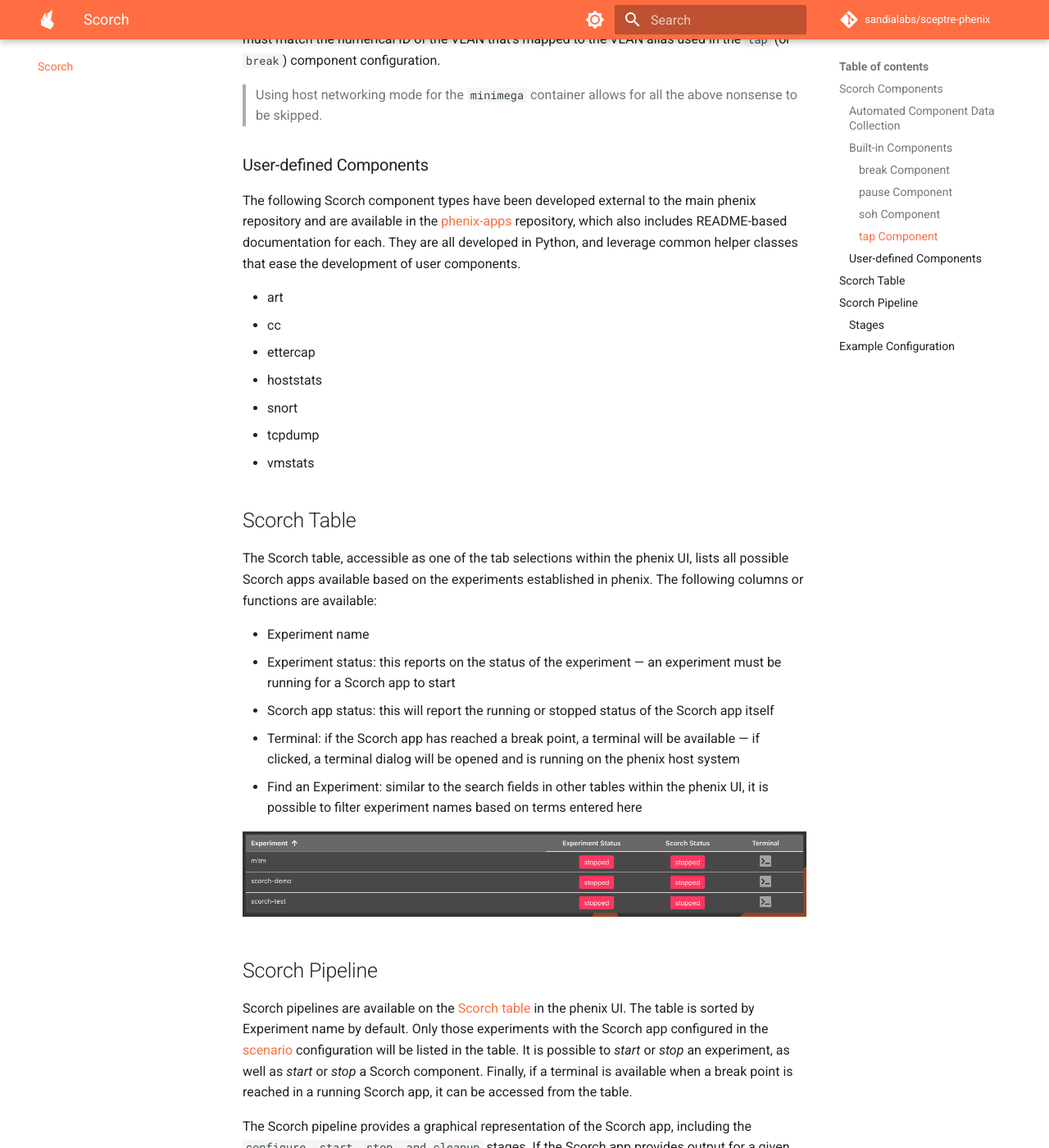
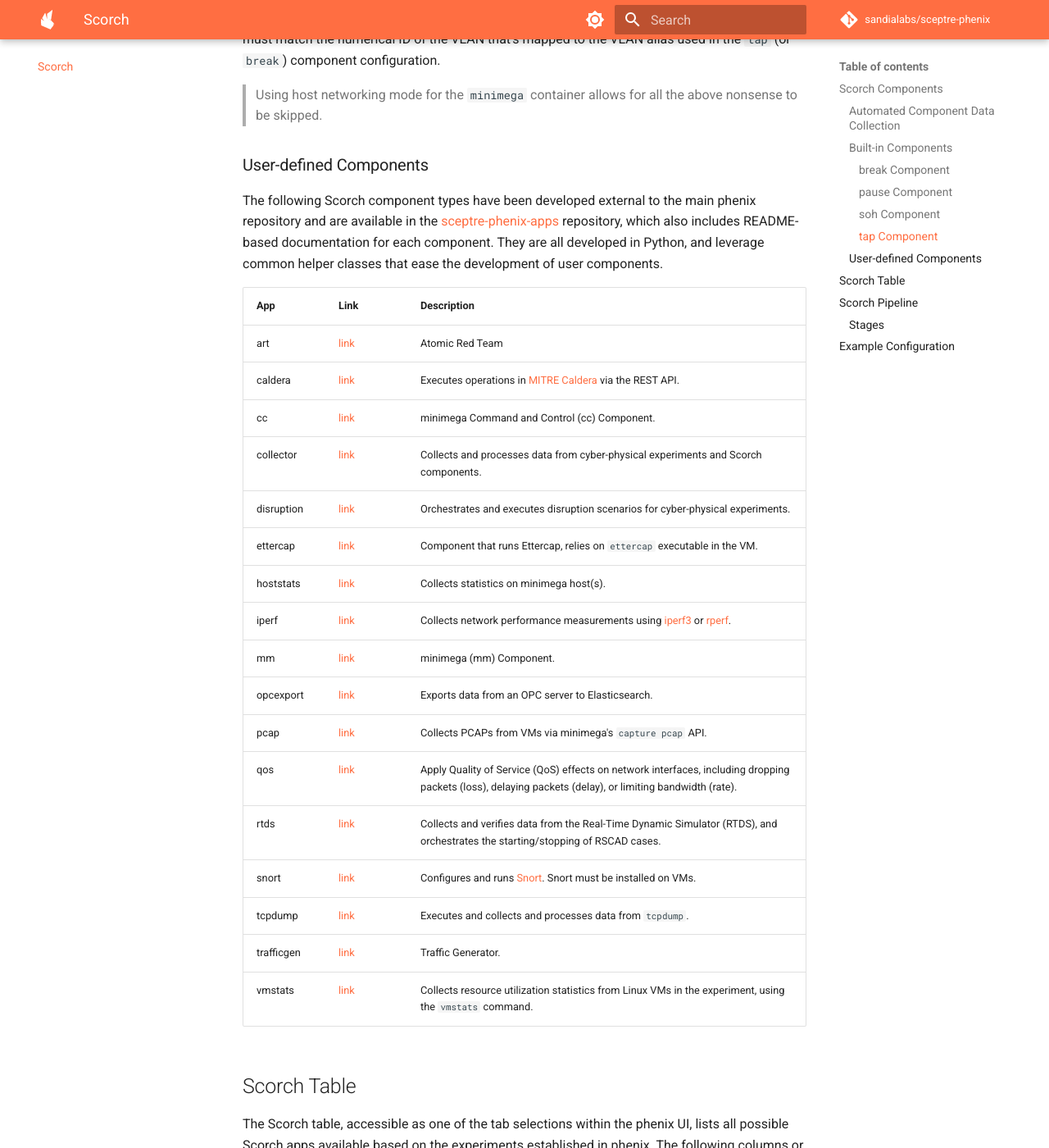
Before and after one commit to sandialabs/sceptre-phenix-docs, an MkDocs documentation site: the page built from docs/scorch.md, in a window 1280 px wide and 1400 px high, scrolled down 4902 px. Shown: the whole window at 82% size. Built offline with MkDocs 1.6.1 and Material for MkDocs 9.7.7, drawn with Linux system fonts in a browser that asks for light colours; comment, search, counter and statistics services are not loaded; the version menu is left out.

Commit message:
doc(scorch): add table with scorch components from sceptre-phenix-apps

```diff
--- a/docs/scorch.md
+++ b/docs/scorch.md
@@ -166,15 +166,28 @@
 
 ### User-defined Components
 
-The following Scorch component types have been developed external to the main phenix repository and are available in the [phenix-apps](https://github.com/activeshadow/phenix-apps/tree/main/src/python/phenix_apps/apps/scorch) repository, which also includes README-based documentation for each. They are all developed in Python, and leverage common helper classes that ease the development of user components.
+The following Scorch component types have been developed external to the main phenix repository and are available in the [sceptre-phenix-apps](https://github.com/sandialabs/sceptre-phenix-apps/tree/main/src/python/phenix_apps/apps/scorch) repository, which also includes README-based documentation for each component. They are all developed in Python, and leverage common helper classes that ease the development of user components.
 
-- art
-- cc
-- ettercap
-- hoststats
-- snort
-- tcpdump
-- vmstats
+| App | Link | Description |
+| --- | ------ | ----------- |
+| art | [link](https://github.com/sandialabs/sceptre-phenix-apps/tree/main/src/python/phenix_apps/apps/scorch/art) | Atomic Red Team |
+| caldera | [link](https://github.com/sandialabs/sceptre-phenix-apps/tree/main/src/python/phenix_apps/apps/scorch/caldera) | Executes operations in [MITRE Caldera](https://caldera.mitre.org/) via the REST API. |
+| cc | [link](https://github.com/sandialabs/sceptre-phenix-apps/tree/main/src/python/phenix_apps/apps/scorch/cc) | minimega Command and Control (cc) Component. |
+| collector | [link](https://github.com/sandialabs/sceptre-phenix-apps/tree/main/src/python/phenix_apps/apps/scorch/collector) | Collects and processes data from cyber-physical experiments and Scorch components. |
+| disruption | [link](https://github.com/sandialabs/sceptre-phenix-apps/tree/main/src/python/phenix_apps/apps/scorch/disruption) | Orchestrates and executes disruption scenarios for cyber-physical experiments. |
+| ettercap | [link](https://github.com/sandialabs/sceptre-phenix-apps/tree/main/src/python/phenix_apps/apps/scorch/ettercap) | Component that runs Ettercap, relies on `ettercap` executable in the VM. |
+| hoststats | [link](https://github.com/sandialabs/sceptre-phenix-apps/tree/main/src/python/phenix_apps/apps/scorch/hoststats) | Collects statistics on minimega host(s). |
+| iperf | [link](https://github.com/sandialabs/sceptre-phenix-apps/tree/main/src/python/phenix_apps/apps/scorch/iperf) | Collects network performance measurements using [iperf3](https://github.com/esnet/iperf) or [rperf](https://github.com/opensource-3d-p/rperf). |
+| mm | [link](https://github.com/sandialabs/sceptre-phenix-apps/tree/main/src/python/phenix_apps/apps/scorch/mm) | minimega (mm) Component. |
+| opcexport | [link](https://github.com/sandialabs/sceptre-phenix-apps/tree/main/src/python/phenix_apps/apps/scorch/opcexport) | Exports data from an OPC server to Elasticsearch. |
+| pcap | [link](https://github.com/sandialabs/sceptre-phenix-apps/tree/main/src/python/phenix_apps/apps/scorch/pcap) | Collects PCAPs from VMs via minimega's `capture pcap` API. |
+| qos | [link](https://github.com/sandialabs/sceptre-phenix-apps/tree/main/src/python/phenix_apps/apps/scorch/qos) | Apply Quality of Service (QoS) effects on network interfaces, including dropping packets (loss), delaying packets (delay), or limiting bandwidth (rate). |
+| rtds | [link](https://github.com/sandialabs/sceptre-phenix-apps/tree/main/src/python/phenix_apps/apps/scorch/rtds) | Collects and verifies data from the Real-Time Dynamic Simulator (RTDS), and orchestrates the starting/stopping of RSCAD cases. |
+| snort | [link](https://github.com/sandialabs/sceptre-phenix-apps/tree/main/src/python/phenix_apps/apps/scorch/snort) | Configures and runs [Snort](https://www.snort.org/). Snort must be installed on VMs. |
+| tcpdump | [link](https://github.com/sandialabs/sceptre-phenix-apps/tree/main/src/python/phenix_apps/apps/scorch/tcpdump) | Executes and collects and processes data from `tcpdump`. |
+| trafficgen | [link](https://github.com/sandialabs/sceptre-phenix-apps/tree/main/src/python/phenix_apps/apps/scorch/trafficgen) | Traffic Generator. |
+| vmstats | [link](https://github.com/sandialabs/sceptre-phenix-apps/tree/main/src/python/phenix_apps/apps/scorch/vmstats) | Collects resource utilization statistics from Linux VMs in the experiment, using the `vmstats` command. |
+
 ## Scorch Table
 
 The Scorch table, accessible as one of the tab selections within the phenix UI, lists all possible Scorch apps available based on the experiments established in phenix. The following columns or functions are available:
```
